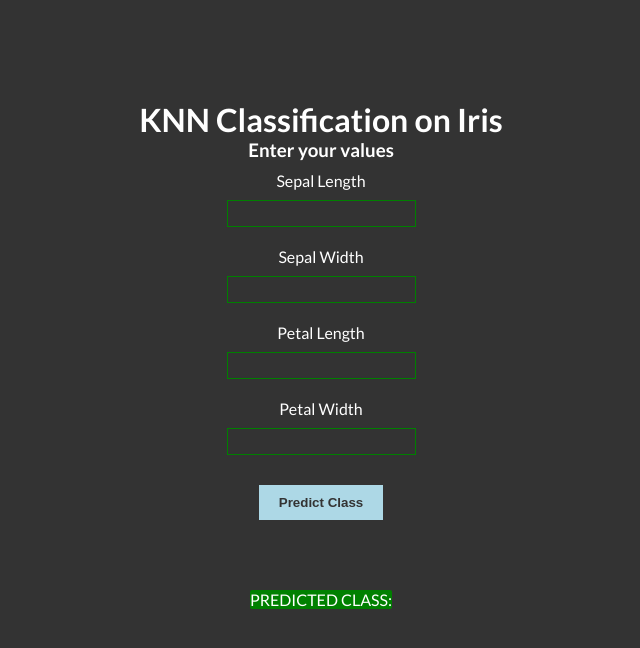
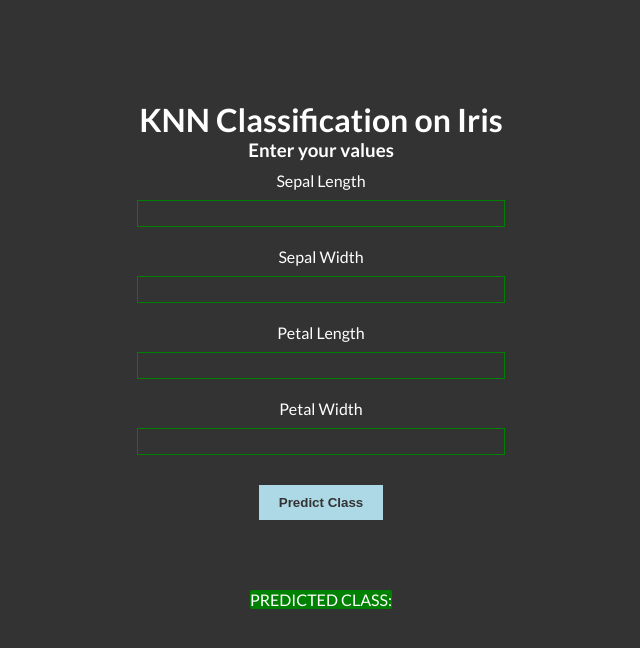
Before and after one commit to mipra282/KNNClassifierApp, a Flask app: page / in a window 1280 px wide. Shown: the top 648 px of the page, without its empty margins (319-959 px from the left). Run offline with Flask 2, Linux system fonts and the light colour scheme; parts of the project's set-up code (start-up, migrations or seed data) failed here and were passed over.

Commit message:
form styling changes done

```diff
--- a/static/style.css
+++ b/static/style.css
@@ -68,3 +68,7 @@ form{
    margin-top: 50px;
 
 }
+
+.input-group input {
+	width:40%;
+}
```
